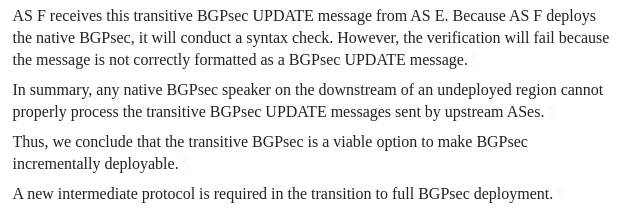
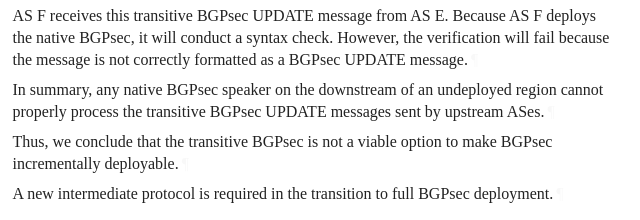
Before and after one commit to FCBGP/FCBGP-BGPsec-Transition, a plain HTML site: page v00/draft-wang-sidrops-bgpsec-transition.html in a window 1280 px wide. Shown: the part 3187-3407 px from the top of the page, 112-752 px from the left. Drawn offline with Linux system fonts and the light colour scheme; a web font is replaced by a local one.

Commit message:
Script updating gh-pages from 73f060c. [ci skip]

```diff
--- a/v00/draft-wang-sidrops-bgpsec-transition.html
+++ b/v00/draft-wang-sidrops-bgpsec-transition.html
@@ -1323,7 +1323,7 @@ appear in all capitals, as shown here.<a href="#section-1.1-1" class="pilcrow">
 <p id="section-3-7">AS D and AS E refrain from processing this transitive BGPsec message and instead forward it to the subsequent hop.<a href="#section-3-7" class="pilcrow">¶</a></p>
 <p id="section-3-8">AS F receives this transitive BGPsec UPDATE message from AS E. Because AS F deploys the native BGPsec, it will conduct a syntax check. However, the verification will fail because the message is not correctly formatted as a BGPsec UPDATE message.<a href="#section-3-8" class="pilcrow">¶</a></p>
 <p id="section-3-9">In summary, any native BGPsec speaker on the downstream of an undeployed region cannot properly process the transitive BGPsec UPDATE messages sent by upstream ASes.<a href="#section-3-9" class="pilcrow">¶</a></p>
-<p id="section-3-10">Thus, we conclude that the transitive BGPsec is a viable option to make BGPsec incrementally deployable.<a href="#section-3-10" class="pilcrow">¶</a></p>
+<p id="section-3-10">Thus, we conclude that the transitive BGPsec is not a viable option to make BGPsec incrementally deployable.<a href="#section-3-10" class="pilcrow">¶</a></p>
 <p id="section-3-11">A new intermediate protocol is required in the transition to full BGPsec deployment.<a href="#section-3-11" class="pilcrow">¶</a></p>
 </section>
 </div>
```
Also changed, not shown: v00/draft-wang-sidrops-bgpsec-transition.txt.
